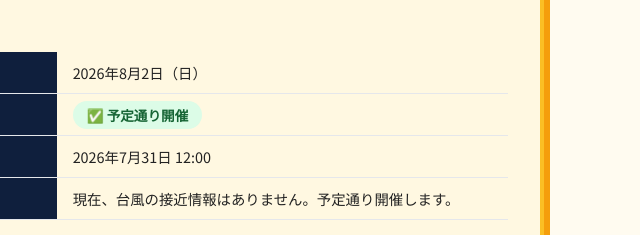
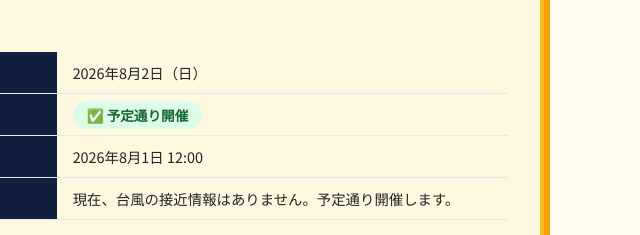
Before and after one commit to wadaisai-26/wadaisai-26.github.io, a plain HTML site: page index.html in a window 1280 px wide. Shown: the part 4743-4978 px from the top of the page, 496-1136 px from the left. Drawn offline with Linux system fonts and the light colour scheme.

Commit message:
台風情報の最終更新日を更新

```diff
--- a/index.html
+++ b/index.html
@@ -674,7 +674,7 @@
           <tr>
             <th>最終更新</th>
             <!-- ★ 変更ポイント：更新日時を書き換えてください -->
-            <td>2026年7月31日 12:00</td>
+            <td>2026年8月1日 12:00</td>
           </tr>
           <tr>
             <th>備考</th>
```
